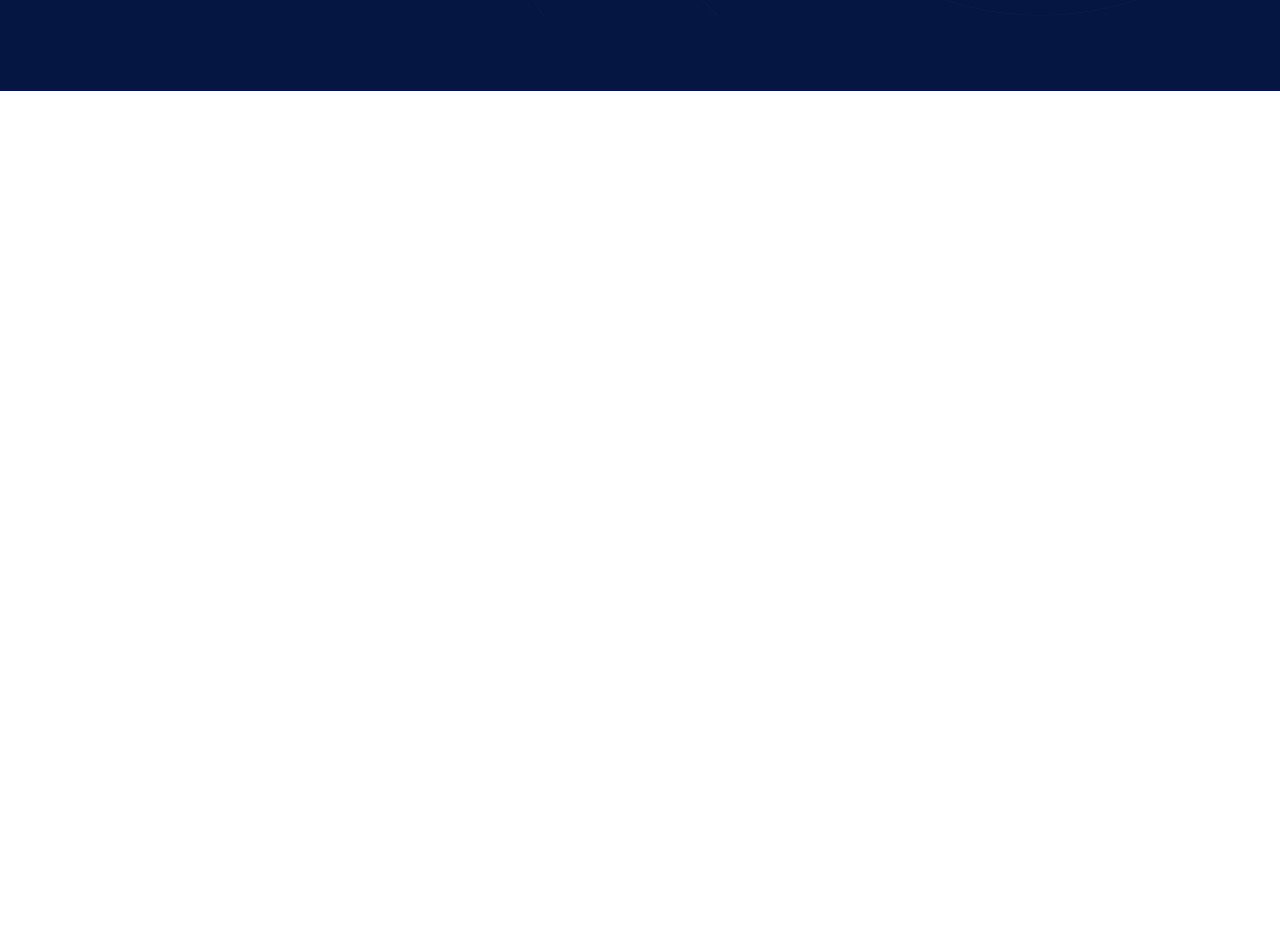
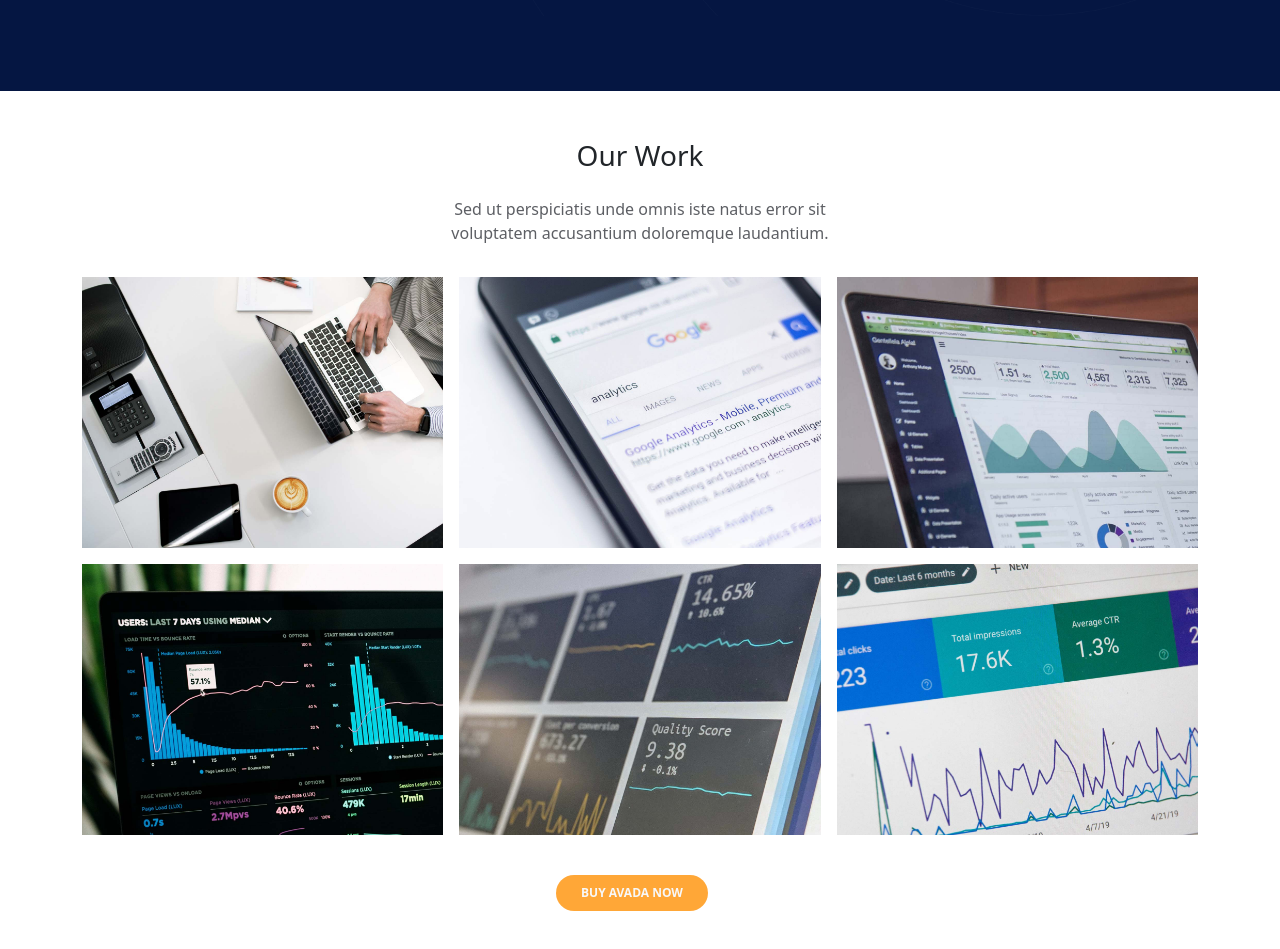
Before and after one commit to filippo-falcone/proj-html-vuejs, a Vue app: page / in a window 1280 px wide. Shown: the part 2420-3369 px from the top of the page. Before the commit the page ends 2511 px from the top, so only its background shows below. Built offline with nearby package versions, Linux system fonts and the light colour scheme.

Commit message:
feat: added AppWork

```diff
--- /dev/null
+++ b/src/components/AppWork.vue
@@ -0,0 +1,63 @@
+<script>
+export default {}
+</script>
+
+<template>
+    <section class="what-we-work py-5">
+        <div class="container text-center">
+            <div class="row g-3">
+                <div class="col-12 d-flex justify-content-center">
+                    <div class="text">
+                        <h3 class="mb-4">Our Work</h3>
+                        <p>Sed ut perspiciatis unde omnis iste natus error sit voluptatem accusantium doloremque laudantium.</p>
+                    </div>
+                 </div>
+                <div class="col-4">
+                    <div class="img-container">
+                        <img src="../assets/images/case-study-gallery-3-1.jpg" alt="">
+                    </div>
+                </div>
+                <div class="col-4">
+                    <div class="img-container">
+                        <img src="../assets/images/case-study-gallery-2.jpg" alt="">
+                    </div>
+                </div>
+                <div class="col-4">
+                    <div class="img-container">
+                        <img src="../assets/images/case-study-gallery-1-1.jpg" alt="">
+                    </div>
+                </div>
+                <div class="col-4">
+                    <div class="img-container">
+                        <img src="../assets/images/case-study-gallery-4-1.jpg" alt="">
+                    </div>
+                </div>
+                <div class="col-4">
+                    <div class="img-container">
+                        <img src="../assets/images/case-study-gallery-5-1.jpg" alt="">
+                    </div>
+                </div>
+                <div class="col-4">
+                    <div class="img-container">
+                        <img src="../assets/images/case-study-gallery-6-1.jpg" alt="">
+                    </div>
+                </div>
+                <div class="col-12 btn-container pt-4">
+                    <button class="btn big brand-primary rounded-pill me-3">buy avada now</button>
+                </div>
+           </div>
+        </div>
+    </section>
+</template>
+
+<style scoped lang="scss">
+.what-we-work {
+    .row {
+        .col-12 {
+            .text {
+                width: 40%;
+            }
+        }
+    }
+}
+</style>
--- a/src/components/PageMain.vue
+++ b/src/components/PageMain.vue
@@ -2,12 +2,14 @@
 import AppHero from './AppHero.vue';
 import AppWeAre from './AppWeAre.vue';
 import AppWeDo from './AppWeDo.vue';
+import AppWork from './AppWork.vue';
 
 export default {
     components: {
         AppHero,
         AppWeAre,
-        AppWeDo
+        AppWeDo,
+        AppWork
     }
 }
 </script>
@@ -16,6 +18,7 @@ export default {
     <AppHero></AppHero>
     <AppWeAre></AppWeAre>
     <AppWeDo></AppWeDo>
+    <AppWork></AppWork>
 </template>
 
 <style scoped lang="scss"></style>
```
